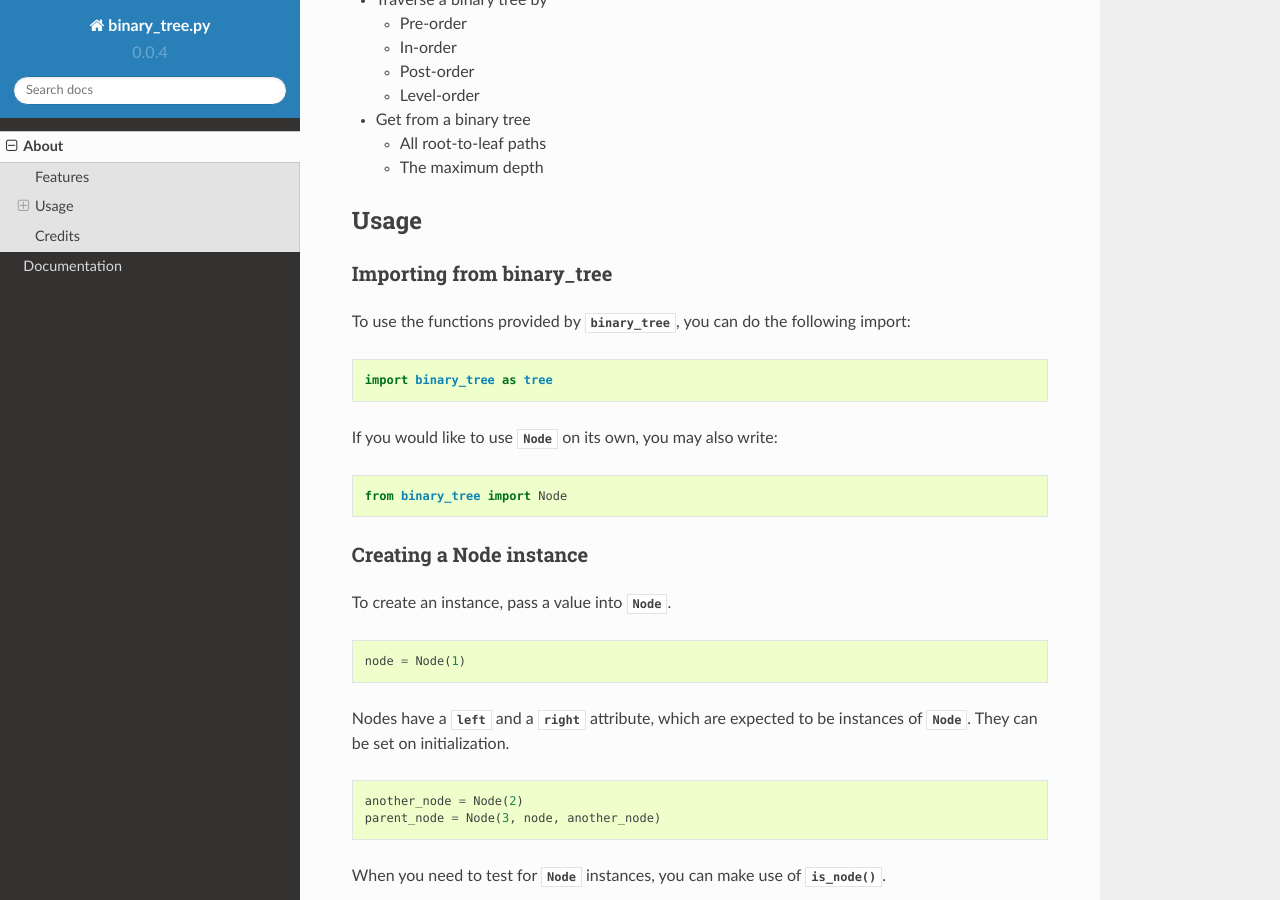
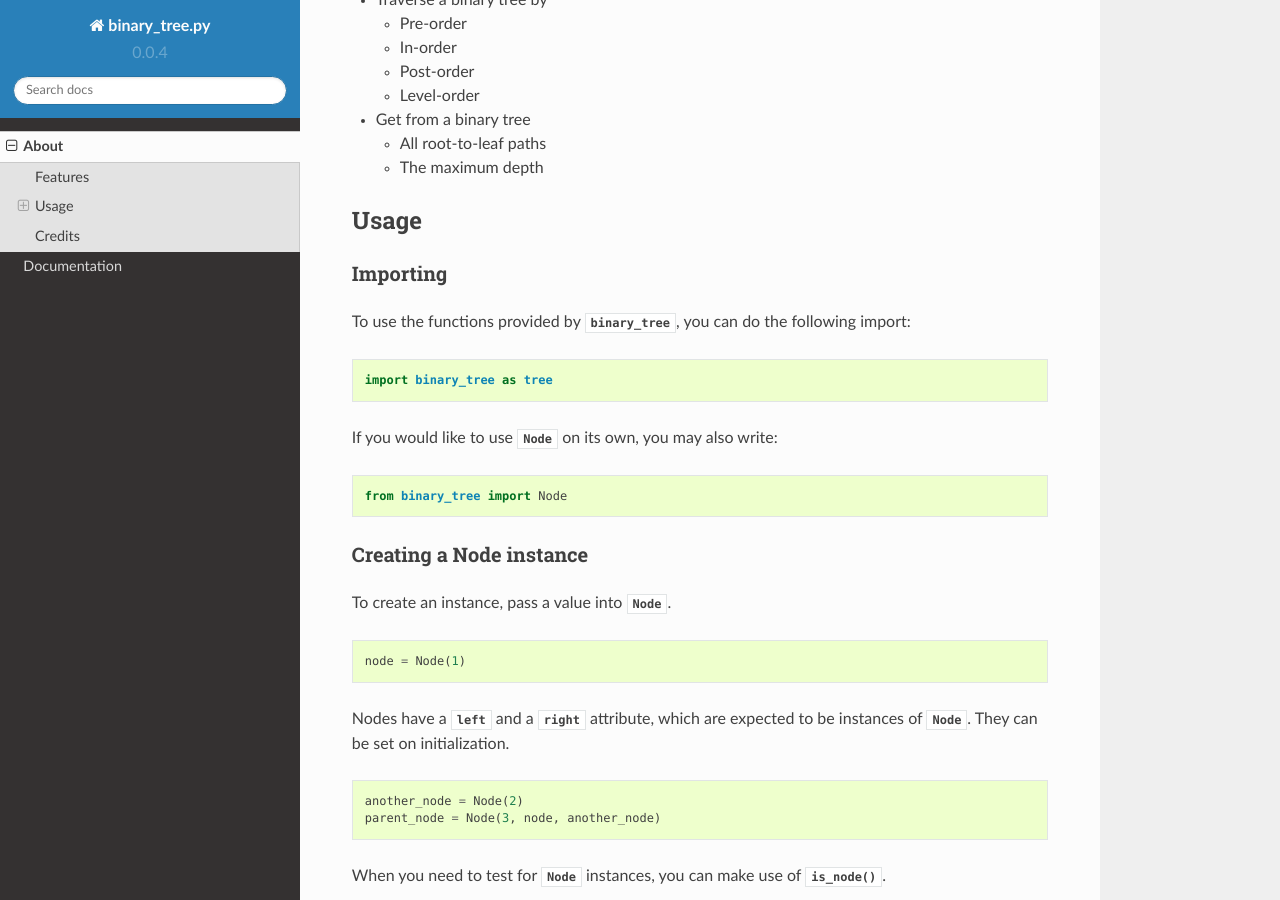
Before and after one commit to david-xhk/binary_tree, a Sphinx documentation site: the page built from docs/readme.rst, in a window 1280 px wide and 900 px high, scrolled down 468 px. Built offline with Sphinx 7.4.7 and the Read the Docs theme 2.0.0, drawn with Linux system fonts in a browser that asks for light colours.

Commit message:
Reworded about subtitles

```diff
--- a/docs/readme.rst
+++ b/docs/readme.rst
@@ -35,9 +35,9 @@ Features
 Usage
 =====
 
---------------------------
-Importing from binary_tree
---------------------------
+---------
+Importing
+---------
 
 To use the functions provided by :mod:`binary_tree`, you can do the following import::
 
```
